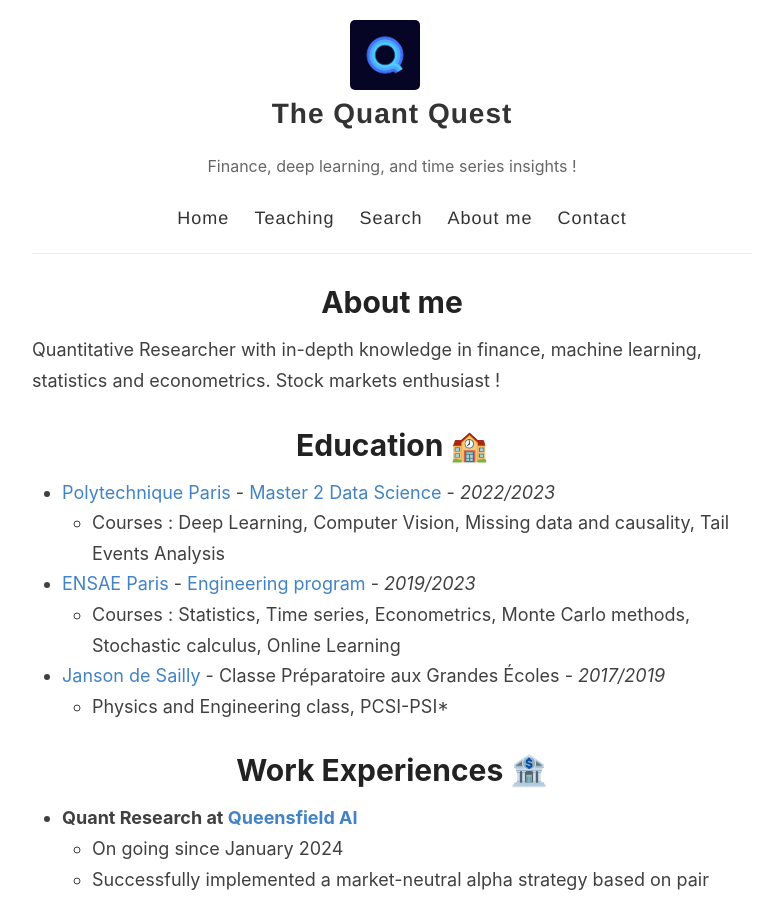
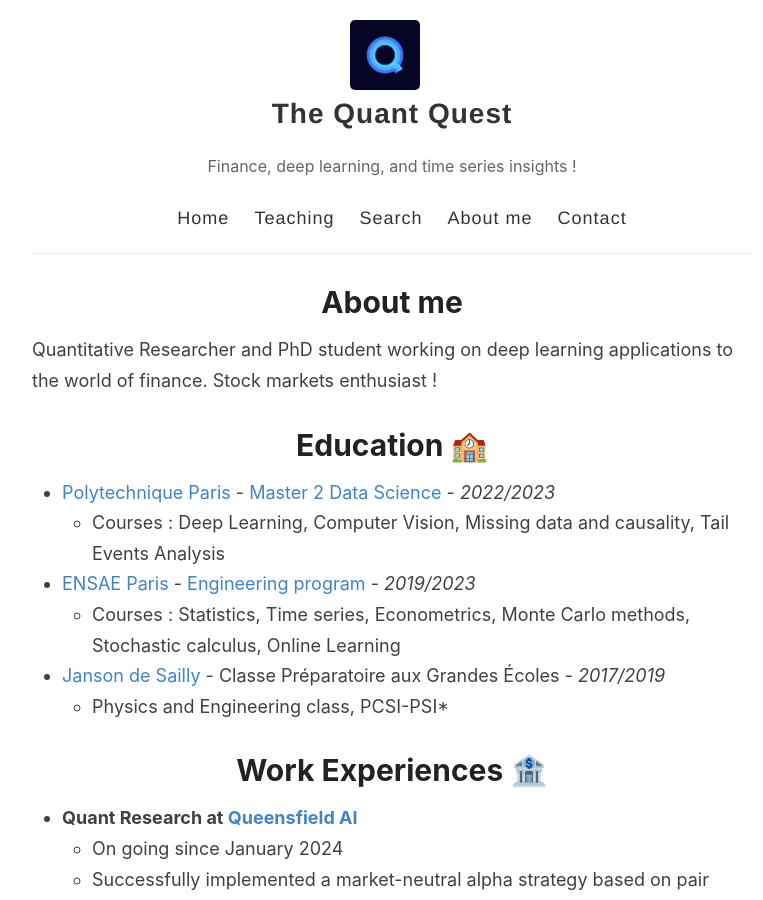
Before and after one commit to Zaltarba/blog, a Jekyll site: the page built from _pages/about_me.md, in a window 1280 px wide and 900 px high. Shown: the whole window, without its empty margins (248-1011 px from the left). Built offline with Jekyll 4.4.1, drawn with Linux system fonts in a browser that asks for light colours.

Commit message:
Update about_me.md

```diff
--- a/_pages/about_me.md
+++ b/_pages/about_me.md
@@ -4,7 +4,7 @@ title: About me
 permalink: /about_me/
 ---
 
-Quantitative Researcher with in-depth knowledge in finance, machine learning, statistics and econometrics. Stock markets enthusiast !
+Quantitative Researcher and PhD student working on deep learning applications to the world of finance. Stock markets enthusiast !
 
 # Education 🏫
 
```
